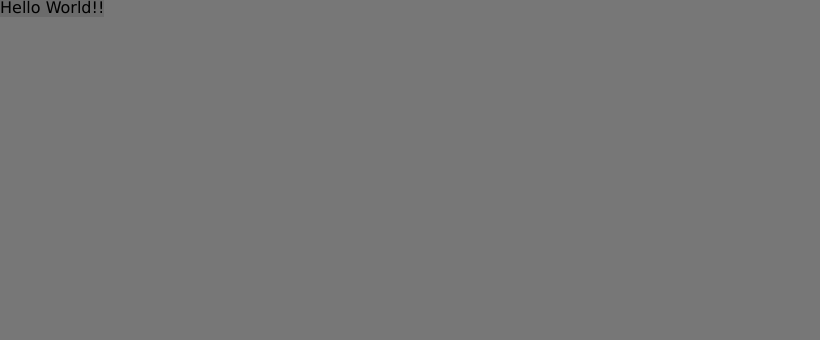
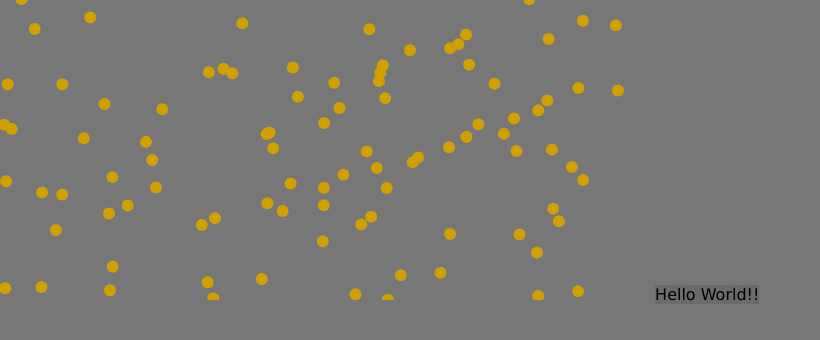
Before and after one commit to hrddd/canvas_slide, a website: page public/index.html in a window 1280 px wide. Shown: the whole page, without its empty margins (0-820 px from the left). Drawn offline with nearby package versions, Linux system fonts and the light colour scheme.

Commit message:
particle

```diff
--- a/public/index.html
+++ b/public/index.html
@@ -8,6 +8,7 @@
     <title>canvas_slide</title>
 </head>
 <body>
+<canvas id="slide-container" width="650" height="300"></canvas>
 <span>Hello World!!</span>
 </body>
 </html>
--- a/public/js/main.js
+++ b/public/js/main.js
@@ -1,7 +1,58 @@
-var hello;
+window.requestAnimFrame = (function() {
+  return window.requestAnimationFrame || window.webkitRequestAnimationFrame || window.mozRequestAnimationFrame || window.oRequestAnimationFrame || window.msRequestAnimationFrame || function(callback) {
+    return window.setTimeout(callback, 1000 / 60);
+  };
+})();
 
-hello = function() {
-  return console.log("Hello World!");
-};
+$(function() {
+  var Particle, canvas, ctx, density, i, j, loopAnim, particles, ref;
+  canvas = document.querySelector('#slide-container');
+  ctx = canvas.getContext('2d');
+  Particle = (function() {
+    function Particle(scale, color, speed, position) {
+      this.scale = scale;
+      this.color = color;
+      this.speed = speed;
+      this.position = position != null ? position : {
+        x: 100,
+        y: 100
+      };
+    }
 
-hello();
+    Particle.prototype.draw = function(_ctx) {
+      _ctx.beginPath();
+      _ctx.arc(this.position.x, this.position.y, this.scale, 0, 2 * Math.PI, false);
+      _ctx.fillStyle = this.color;
+      return _ctx.fill();
+    };
+
+    return Particle;
+
+  })();
+  density = 100;
+  particles = [];
+  for (i = j = 0, ref = density; 0 <= ref ? j <= ref : j >= ref; i = 0 <= ref ? ++j : --j) {
+    particles[i] = new Particle(6, '#D0A000', Math.random() * (4 - 2) + 2);
+    particles[i].position.x = Math.random() * canvas.width;
+    particles[i].position.y = Math.random() * canvas.height;
+    particles[i].draw(ctx);
+  }
+  loopAnim = function() {
+    var k, len, particle, results;
+    requestAnimFrame(loopAnim);
+    ctx.clearRect(0, 0, canvas.width, canvas.height);
+    results = [];
+    for (k = 0, len = particles.length; k < len; k++) {
+      particle = particles[k];
+      particle.position.y += particle.speed;
+      particle.draw(ctx);
+      if (particle.position.y > canvas.height) {
+        results.push(particle.position.y = -30);
+      } else {
+        results.push(void 0);
+      }
+    }
+    return results;
+  };
+  return loopAnim();
+});
```
Also changed, not shown: resource/coffee/main.coffee (+44 -4 lines).
